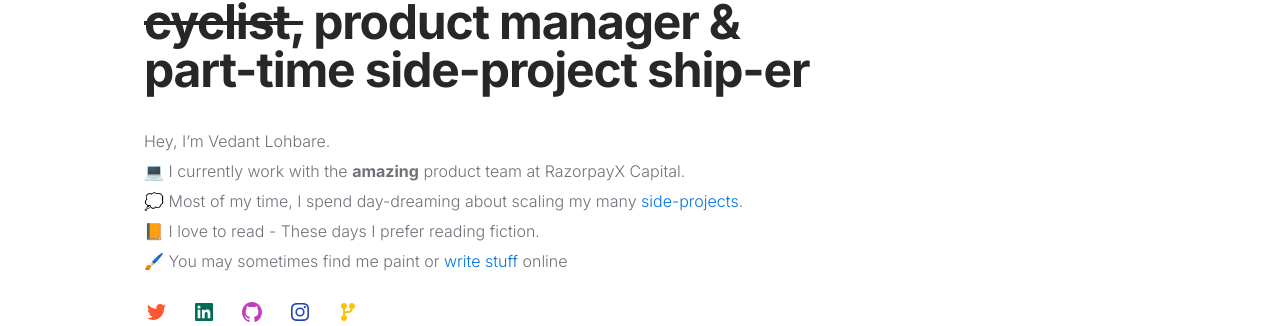
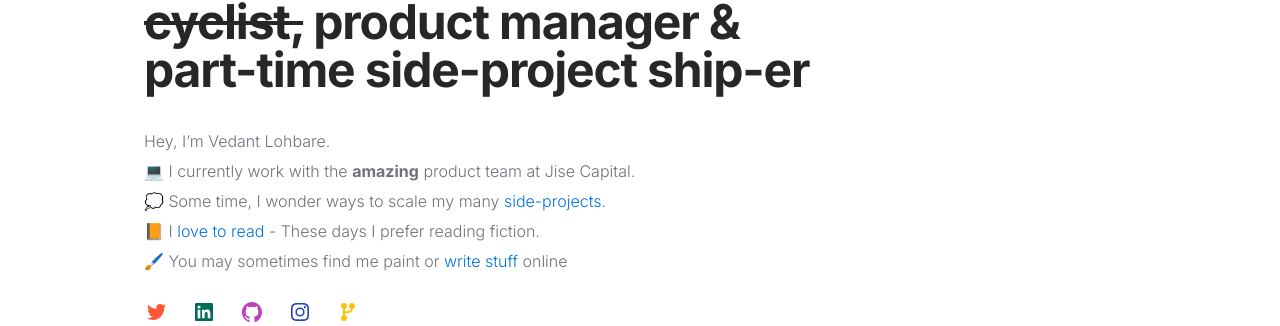
Before and after one commit to vedant14/vedants-journal, a Next.js app: page / in a window 1280 px wide. Shown: the part 162-488 px from the top of the page. Built offline with nearby package versions, Linux system fonts and the light colour scheme.

Commit message:
New Role

```diff
--- a/pages/index.js
+++ b/pages/index.js
@@ -26,12 +26,16 @@ export default function Home() {
           <p className="mt-8 text-base font-light text-zinc-500 leading-[30px]">
             Hey, I’m Vedant Lohbare.
             <br /> 💻 I currently work with the{" "}
-            <span className="font-bold">amazing</span> product team at RazorpayX
+            <span className="font-bold">amazing</span> product team at Jise
             Capital.
-            <br /> 💭 Most of my time, I spend day-dreaming about scaling my
-            many <Link href="/side-projects">side-projects</Link>.
+            <br /> 💭 Some time, I wonder ways to scale my many{" "}
+            <Link href="/side-projects">side-projects</Link>.
             <br />
-            📙 I love to read - These days I prefer reading fiction.
+            📙 I{" "}
+            <Link href="https://www.goodreads.com/user/show/80750798-vedant">
+              love to read
+            </Link>{" "}
+            - These days I prefer reading fiction.
             <br />
             🖌️ You may sometimes find me paint or{" "}
             <Link href="/notes"> write stuff</Link> online
```
